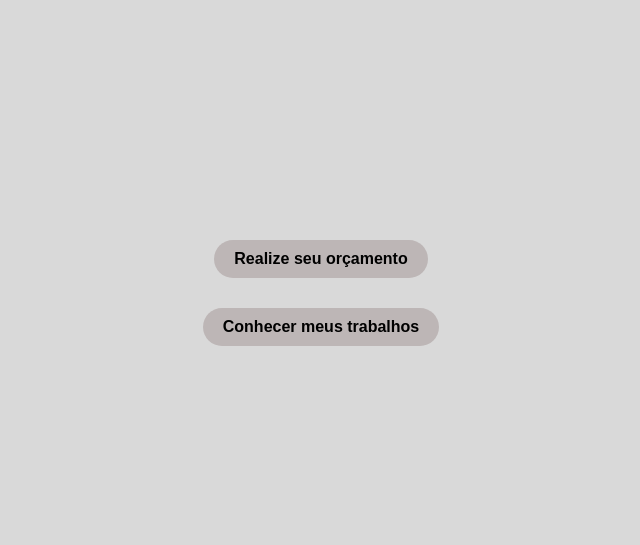
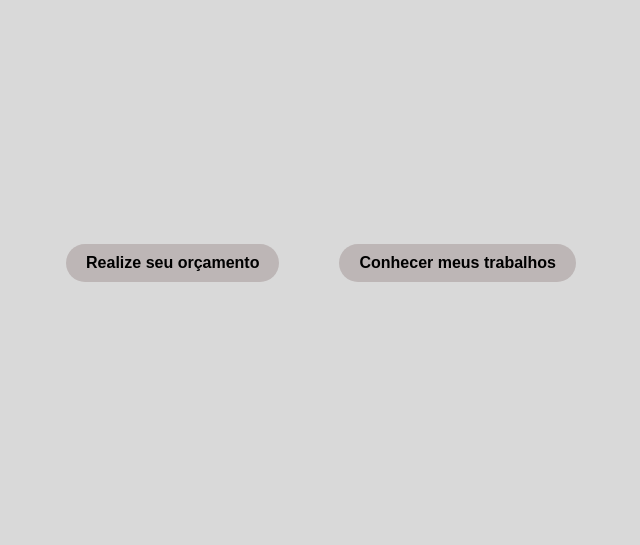
Before and after one commit to FagAlmeida/orcamentoEduardo, a Flask app: page / in a window 1280 px wide. Shown: the part 894-1439 px from the top of the page, without its empty margins (319-959 px from the left). Run offline with Flask 3, Linux system fonts and the light colour scheme; some libraries are stand-ins or nearby versions.

Commit message:
ajuste para pc

```diff
--- a/templates/inicial.html
+++ b/templates/inicial.html
@@ -30,50 +30,48 @@
             margin-bottom: 1cm;
         }
 
-        /* HEADER agora ocupa 100% altura e usa flex para centralizar nav vertical e horizontalmente */
         header {
             position: absolute;
             top: 0;
             left: 0;
             width: 100%;
-            height: 100%; /* ocupa toda altura da section */
+            height: 100%;
             display: flex;
-            justify-content: center; /* centraliza horizontal */
-            align-items: center;     /* centraliza vertical */
-            pointer-events: none; /* para deixar clicar só nos links */
+            justify-content: center;
+            align-items: center;
+            pointer-events: none;
         }
 
         nav {
-            pointer-events: auto; /* reativa clique no nav */
+            pointer-events: auto;
             position: relative;
-            top: -70px; /* sobe 20px */
+            top: -70px;
         }
 
         header h1 {
             margin: 10px 0;
-            font-size: 1.5em; /* versão mobile */
+            font-size: 1.5em;
             color: #fff;
             text-shadow: 2px 2px 5px rgba(0,0,0,0.7);
         }
 
         nav ul {
             display: flex;
-            flex-direction: column; /* um botão em cima do outro */
-            align-items: center;    /* centraliza os botões */
-            gap: 30px;              /* espaço entre os botões */
+            flex-direction: column;
+            align-items: center;
+            gap: 30px;
             padding: 0;
             margin: 0;
             list-style: none;
         }
 
         nav ul li {
-            /* removido display inline-block porque flex já faz */
             margin: 0;
         }
+
         nav ul li a {
             text-decoration: none;
-            background: rgb(189, 182, 182); /* tira o fundo branco */
-
+            background: rgb(189, 182, 182);
             color: black;
             padding: 10px 20px;
             border-radius: 50px;
@@ -96,20 +94,17 @@
             gap: 10px;
             display: flex;
             align-items: center;
-
-
         }
 
         .galeria img {
             width: 70%;
             margin-left: 0;
-            margin-top: 70px; /* aumenta o espaço entre o texto e a galeria */
+            margin-top: 70px;
             justify-content: center;
             gap: 15px;
             display: flex;
-            align-items: center; /* caso queira alinhar verticalmente os botões */
+            align-items: center;
         }
-
 
         .galeria button {
             background-color: #700202;
@@ -122,7 +117,55 @@
             transition: background-color 0.3s;
         }
 
+        /* RESPONSIVIDADE TABLET */
+        @media (min-width: 768px) {
+            header h1 {
+                font-size: 2em;
+            }
 
+            nav ul {
+                flex-direction: row;
+                gap: 40px;
+            }
+
+            nav {
+                top: -100px;
+            }
+
+            .galeria img {
+                width: 60%;
+            }
+
+            .galeria button {
+                padding: 10px 15px;
+                font-size: 18px;
+            }
+        }
+
+        /* RESPONSIVIDADE DESKTOP */
+        @media (min-width: 1024px) {
+            header h1 {
+                font-size: 2.5em;
+            }
+
+            nav ul {
+                gap: 60px;
+            }
+
+            .galeria {
+                gap: 30px;
+            }
+
+            .galeria img {
+              width: 400px;
+              height: 400px;
+            }
+
+            .galeria button {
+                padding: 12px 20px;
+                font-size: 20px;
+            }
+        }
     </style>
 </head>
 <body>
@@ -141,8 +184,7 @@
 
 <!-- Segunda tela -->
 <section id="album1" style="background-image: url('{{ url_for('static', filename='img/fundo2.jpg') }}');">
-    <div class="box">
-    </div>
+    <div class="box"></div>
     <div class="galeria">
         <button onclick="anterior()">❮</button>
         <img id="foto" src="{{ url_for('static', filename='img/trabalho1.jpg') }}" alt="Trabalho 1" />
```
